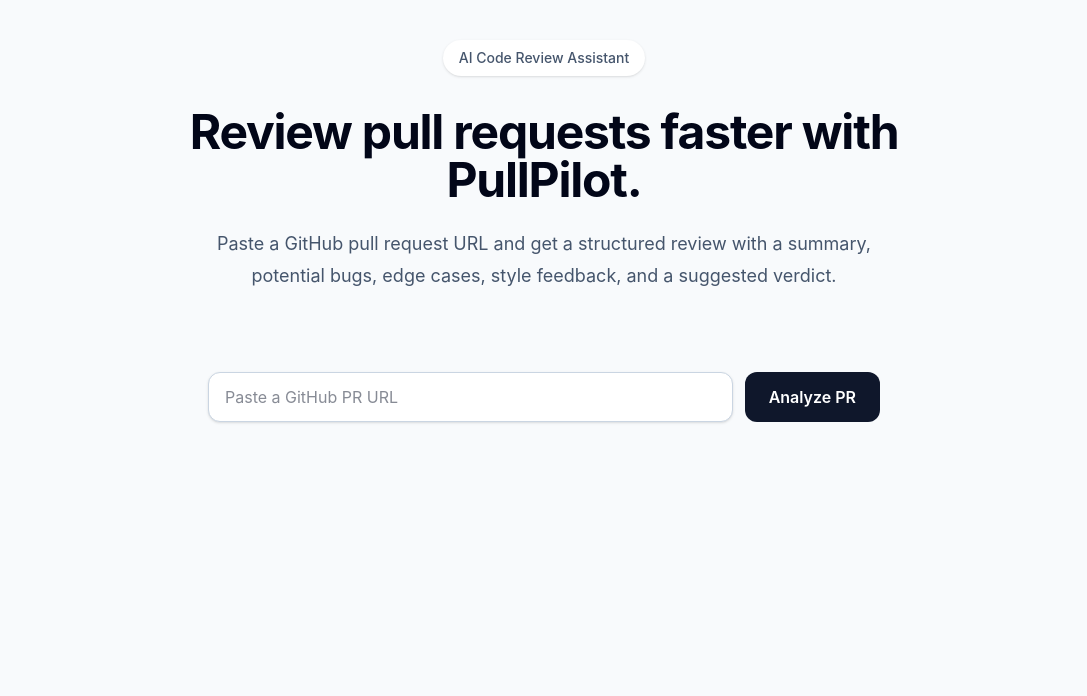
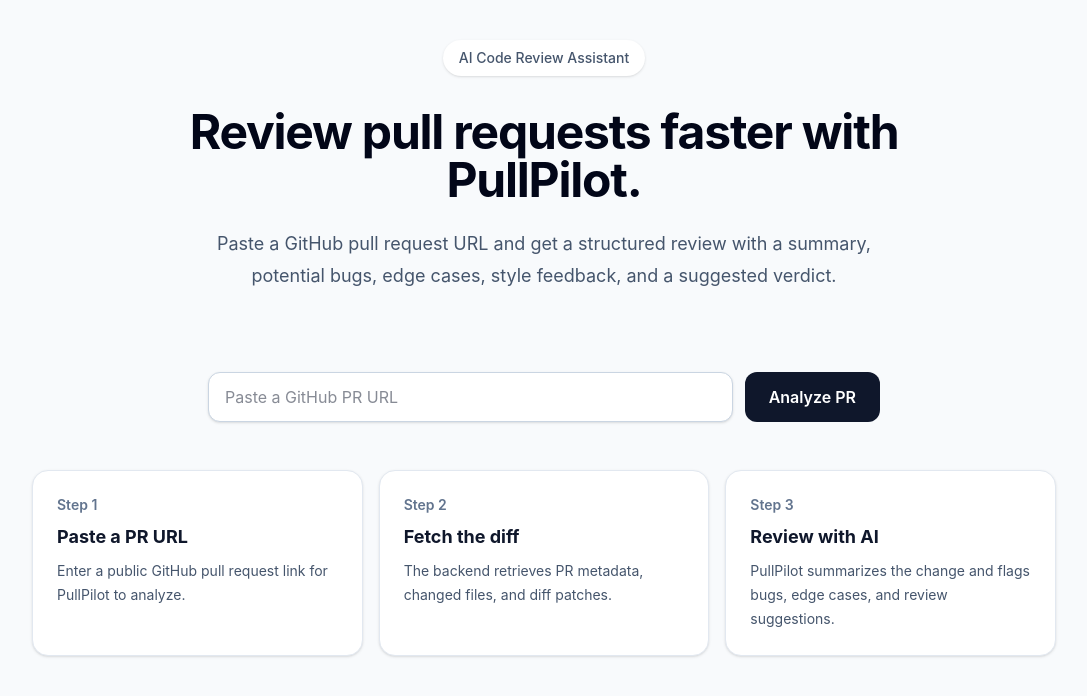
Before and after one commit to claireweber12/pullpilot, a React (Vite) app: page / in a window 1280 px wide. Shown: the top 696 px of the page, without its empty margins (96-1183 px from the left). Built offline with nearby package versions, Linux system fonts and the light colour scheme.

Commit message:
add How it works section

```diff
--- a/src/App.jsx
+++ b/src/App.jsx
@@ -4,6 +4,7 @@
 import ReviewResults from './components/ReviewResults'
 import {analyzePr} from './services/reviewService'
 import LoadingReview from './components/LoadingReview'
+import HowItWorks from './components/HowItWorks'
 
 function App() {
   const [reviewData, setReviewData] = useState(null)
@@ -27,6 +28,7 @@
   return (
     <main className="min-h-screen bg-slate-50 px-6 py-10">
       <Hero onAnalyze={handleAnalyze} />
+      {!isLoading && !reviewData && !error && <HowItWorks />}
       {error && (
         <div className="mx-auto mt-8 max-w-2xl rounded-xl border border-red-200 bg-red-50 p-4 text-sm text-red-700">
           {error}
--- /dev/null
+++ b/src/components/HowItWorks.jsx
@@ -0,0 +1,45 @@
+function HowItWorks() {
+  return (
+    <section className="mx-auto mt-12 max-w-5xl">
+      <div className="grid gap-4 md:grid-cols-3">
+        <div className="rounded-2xl border border-slate-200 bg-white p-6 shadow-sm">
+          <p className="text-sm font-semibold text-slate-500">
+            Step 1
+          </p>
+          <h3 className="mt-2 text-lg font-bold text-slate-900">
+            Paste a PR URL
+          </h3>
+          <p className="mt-2 text-sm leading-6 text-slate-600">
+            Enter a public GitHub pull request link for PullPilot to analyze.
+          </p>
+        </div>
+
+        <div className="rounded-2xl border border-slate-200 bg-white p-6 shadow-sm">
+          <p className="text-sm font-semibold text-slate-500">
+            Step 2
+          </p>
+          <h3 className="mt-2 text-lg font-bold text-slate-900">
+            Fetch the diff
+          </h3>
+          <p className="mt-2 text-sm leading-6 text-slate-600">
+            The backend retrieves PR metadata, changed files, and diff patches.
+          </p>
+        </div>
+
+        <div className="rounded-2xl border border-slate-200 bg-white p-6 shadow-sm">
+          <p className="text-sm font-semibold text-slate-500">
+            Step 3
+          </p>
+          <h3 className="mt-2 text-lg font-bold text-slate-900">
+            Review with AI
+          </h3>
+          <p className="mt-2 text-sm leading-6 text-slate-600">
+            PullPilot summarizes the change and flags bugs, edge cases, and review suggestions.
+          </p>
+        </div>
+      </div>
+    </section>
+  )
+}
+
+export default HowItWorks
```
